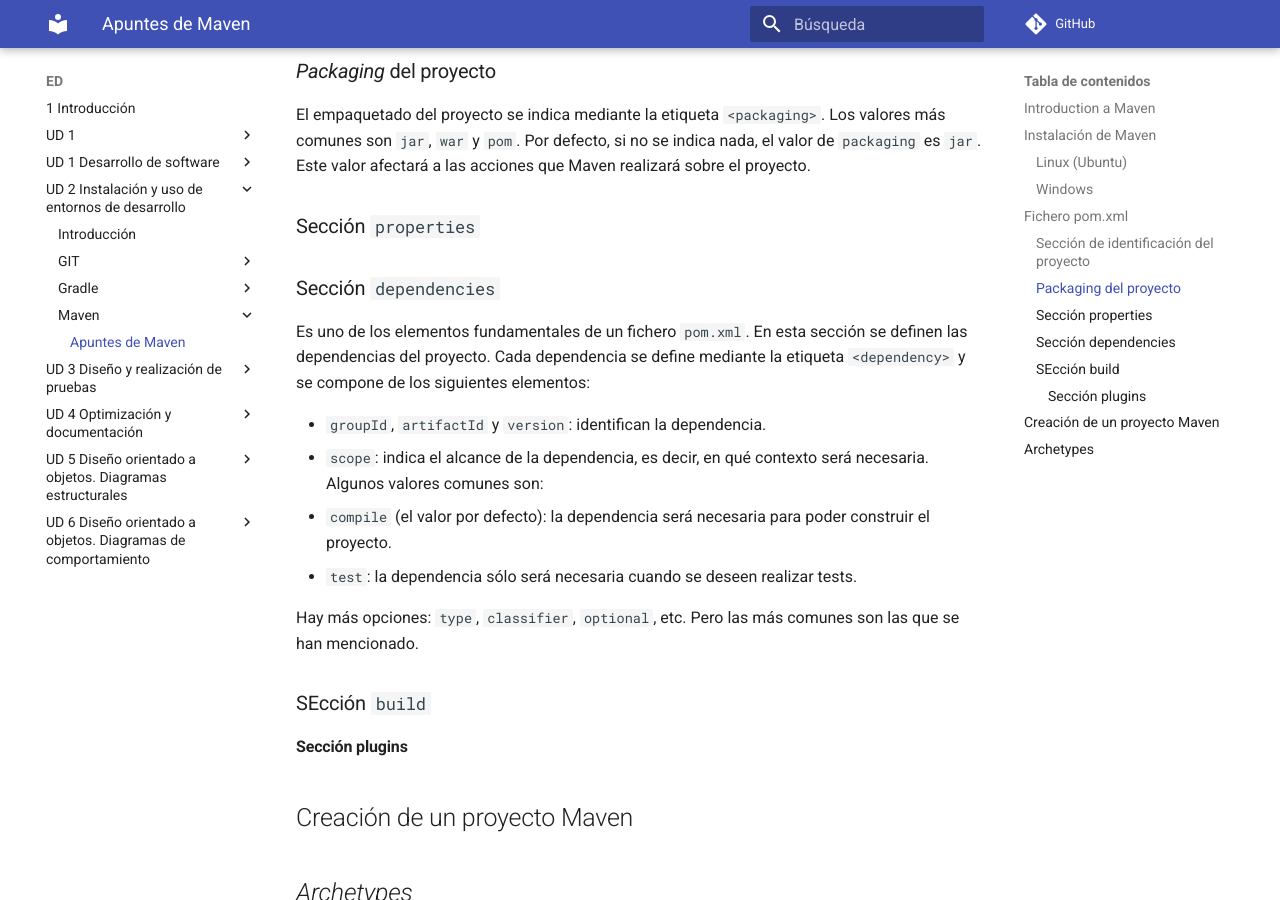
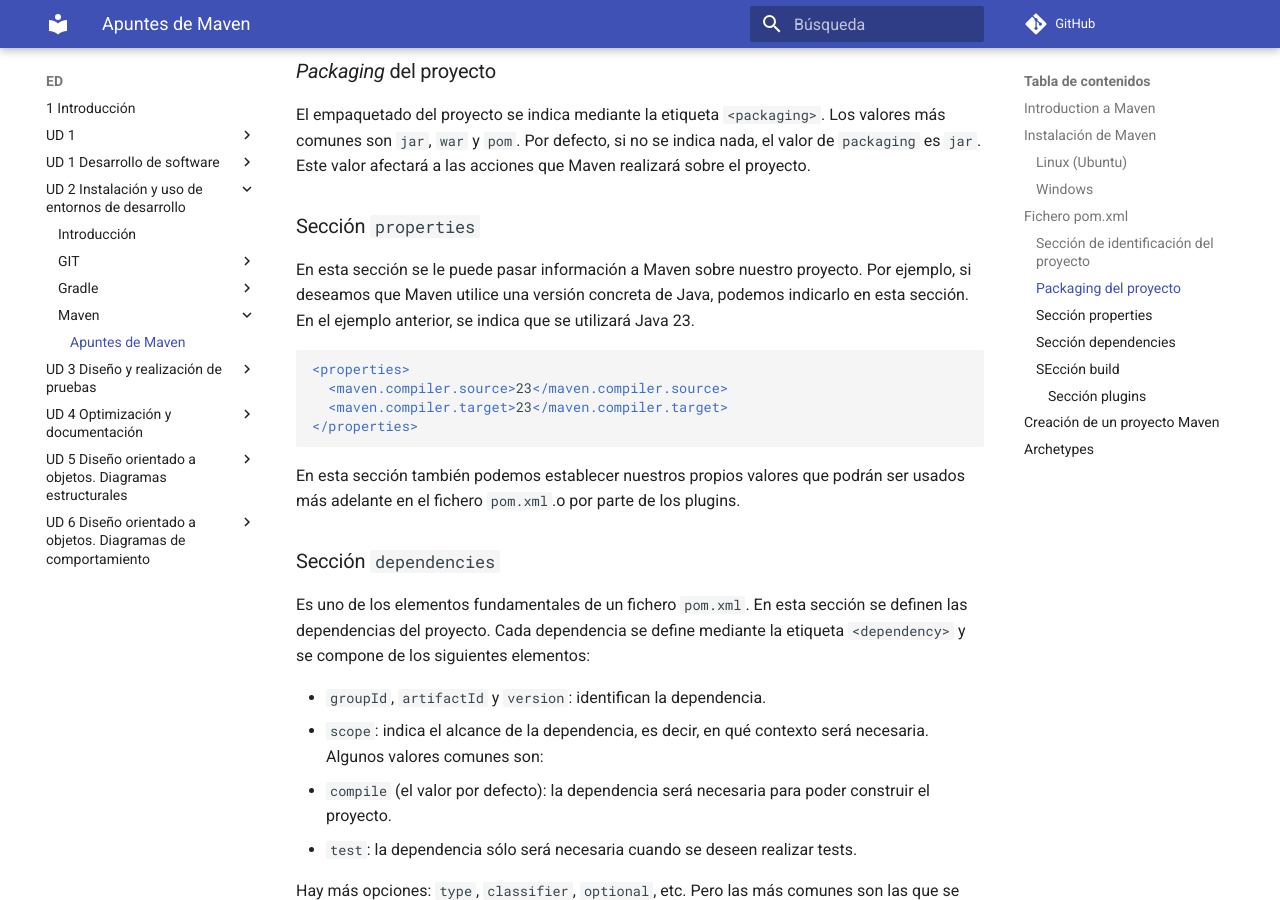
Before and after one commit to mmourazos/Curso-2024-2025, an MkDocs documentation site: the page built from docs/ED/UD 2 - Instalación y uso de entornos de desarrollo/Maven/Apuntes de maven.md, in a window 1280 px wide and 900 px high, scrolled down 4133 px. Built offline with MkDocs 1.6.1 and Material for MkDocs 9.7.7, drawn with Linux system fonts in a browser that asks for light colours; comment, search, counter and statistics services are not loaded.

Commit message:
Retoques de Maven

````diff
--- a/docs/ED/UD 2 - Instalación y uso de entornos de desarrollo/Maven/Apuntes de maven.md
+++ b/docs/ED/UD 2 - Instalación y uso de entornos de desarrollo/Maven/Apuntes de maven.md
@@ -144,6 +144,17 @@ El empaquetado del proyecto se indica mediante la etiqueta `<packaging>`. Los va
 
 ### Sección `properties`
 
+En esta sección se le puede pasar información a Maven sobre nuestro proyecto. Por ejemplo, si deseamos que Maven utilice una versión concreta de Java, podemos indicarlo en esta sección. En el ejemplo anterior, se indica que se utilizará Java 23.
+
+```xml
+<properties>
+  <maven.compiler.source>23</maven.compiler.source>
+  <maven.compiler.target>23</maven.compiler.target>
+</properties>
+```
+
+En esta sección también podemos establecer nuestros propios valores que podrán ser usados más adelante en el fichero `pom.xml`.o por parte de los plugins.
+
 ### Sección `dependencies`
 
 Es uno de los elementos fundamentales de un fichero `pom.xml`. En esta sección se definen las dependencias del proyecto. Cada dependencia se define mediante la etiqueta `<dependency>` y se compone de los siguientes elementos:
````
